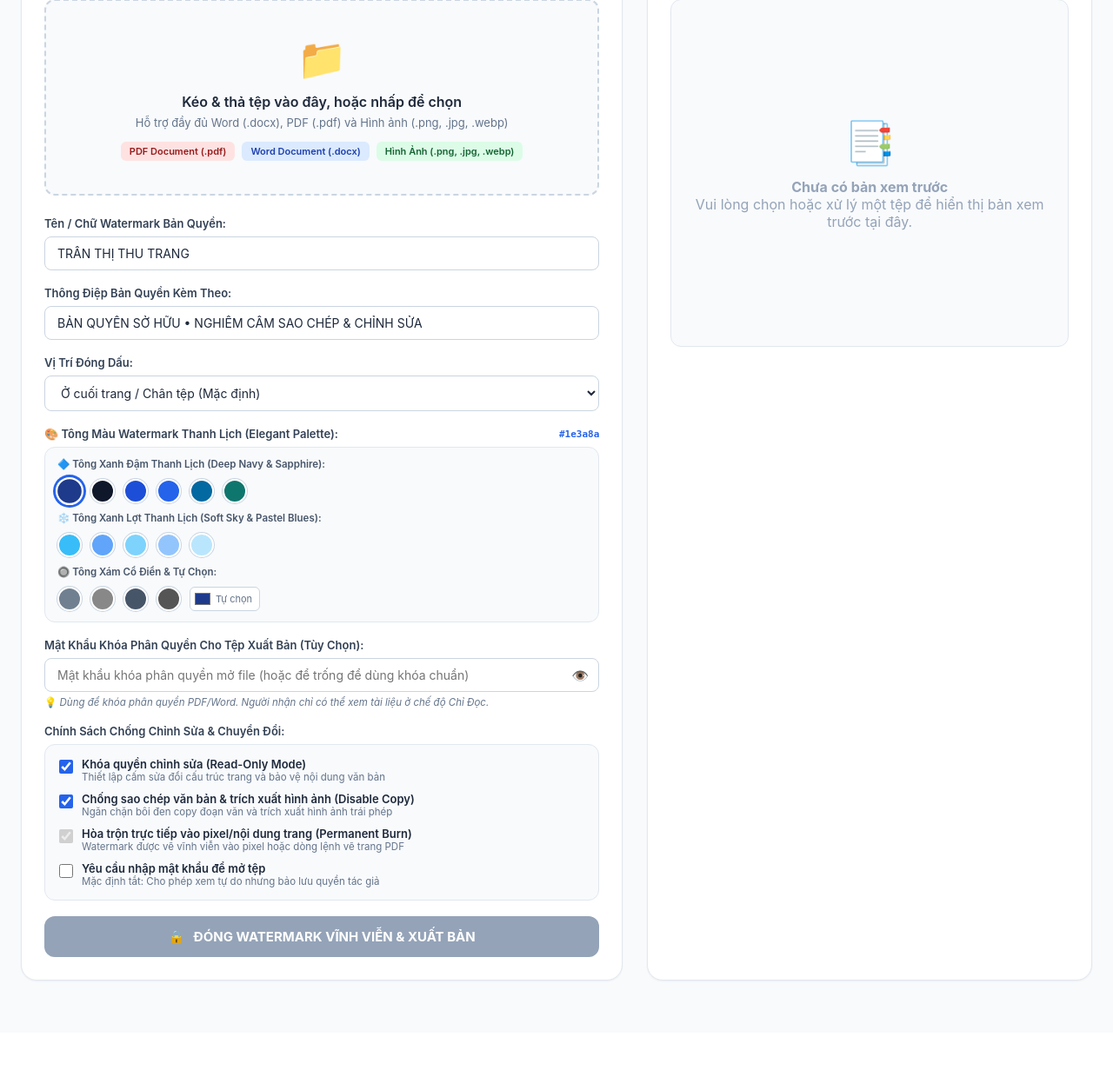
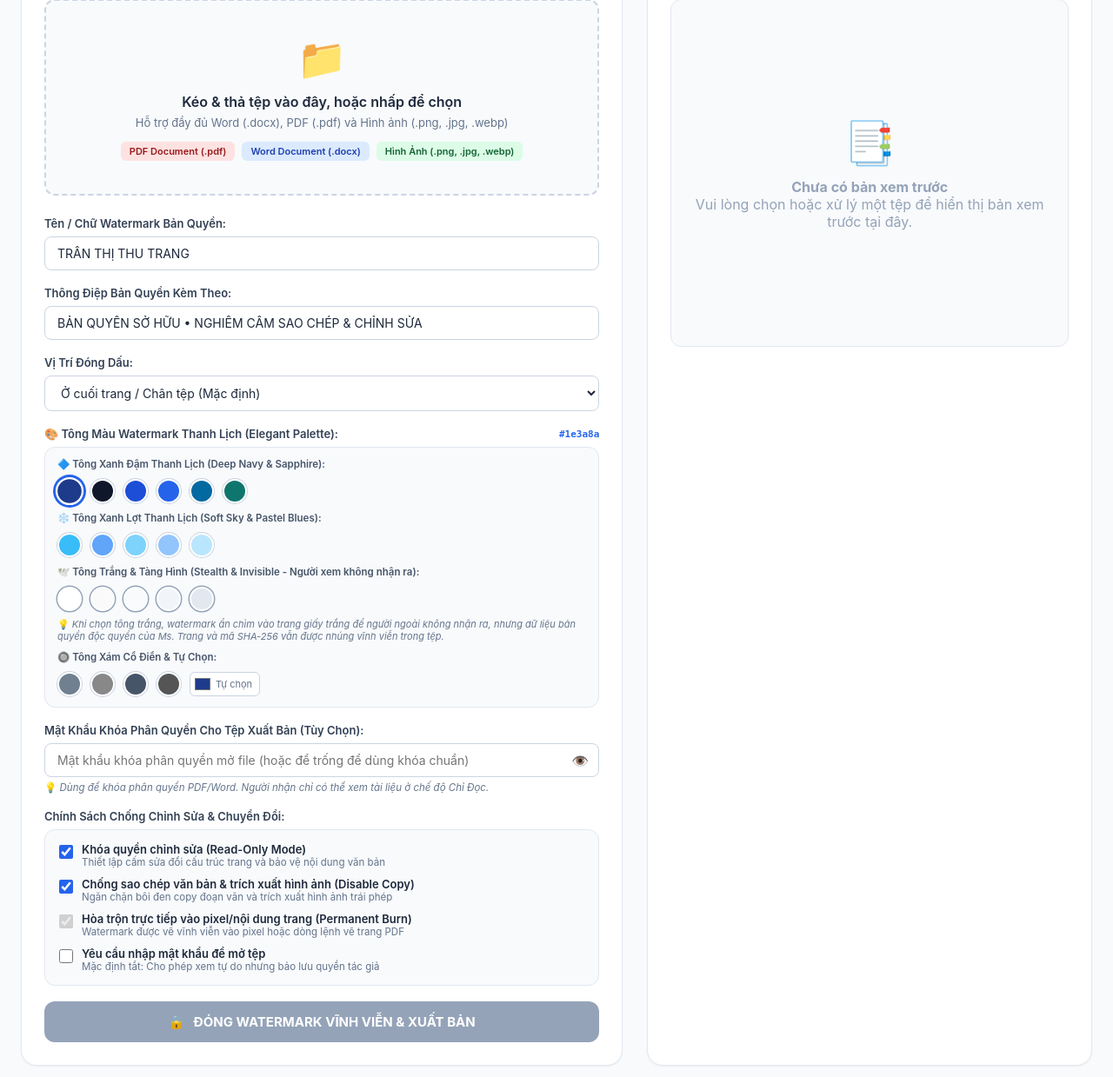
Before and after one commit to tranchangchangtienganh-code/watermark, a Flask app: page / in a window 1280 px wide. Shown: the part 400-1639 px from the top of the page at 87% size. Before the commit the page ends 1529 px from the top, so only its background shows below. Run offline with Flask 3, Linux system fonts and the light colour scheme; data that the repository does not hold is empty.

Commit message:
feat(palette): add stealth invisible white palette (#ffffff, #fafafa, #f8fafc) and automatic banner suppression for covert watermarks

```diff
--- a/static/css/style.css
+++ b/static/css/style.css
@@ -453,6 +453,21 @@ body {
 }
 
 .color-option.selected {
+  box-shadow: 0 0 0 2.5px var(--primary);
+  transform: scale(1.15);
+}
+
+.color-option-white {
+  border: 2px solid #ffffff;
+  box-shadow: 0 0 0 1.5px #94a3b8;
+}
+
+.color-option-white:hover {
+  box-shadow: 0 0 0 2px var(--primary);
+  transform: scale(1.15);
+}
+
+.color-option-white.selected {
   box-shadow: 0 0 0 2.5px var(--primary);
   transform: scale(1.15);
 }
--- a/templates/index.html
+++ b/templates/index.html
@@ -196,7 +196,22 @@
                   </div>
                 </div>
 
-                <!-- 3. Nhóm Xám Cổ Điển & Màu Tự Chọn -->
+                <!-- 3. Nhóm Tông Trắng & Tàng Hình Bản Quyền (Stealth & Invisible White) -->
+                <div class="palette-section" style="margin-top: 10px;">
+                  <span class="palette-subtitle">🕊️ Tông Trắng & Tàng Hình (Stealth & Invisible - Người xem không nhận ra):</span>
+                  <div class="color-presets">
+                    <div class="color-option color-option-white" data-color="#ffffff" style="background-color: #ffffff;" title="Pure White (#ffffff) - Trắng Tinh Khiết / Tàng Hình Tuyệt Đối"></div>
+                    <div class="color-option color-option-white" data-color="#fafafa" style="background-color: #fafafa;" title="Snow White (#fafafa) - Trắng Tuyết Mờ Ảo Khó Thấy"></div>
+                    <div class="color-option color-option-white" data-color="#f8fafc" style="background-color: #f8fafc;" title="Ghost White (#f8fafc) - Trắng Khói Ẩn Hiện"></div>
+                    <div class="color-option color-option-white" data-color="#f1f5f9" style="background-color: #f1f5f9;" title="Mist White (#f1f5f9) - Trắng Sương Mù Siêu Nhẹ"></div>
+                    <div class="color-option color-option-white" data-color="#e2e8f0" style="background-color: #e2e8f0;" title="Soft Silver White (#e2e8f0) - Trắng Bạc Dấu Chìm Tinh Tế"></div>
+                  </div>
+                  <span style="font-size: 11px; color: #64748b; margin-top: 2px;">
+                    💡 <em>Khi chọn tông trắng, watermark ẩn chìm vào trang giấy trắng để người ngoài không nhận ra, nhưng dữ liệu bản quyền độc quyền của Ms. Trang và mã SHA-256 vẫn được nhúng vĩnh viễn trong tệp.</em>
+                  </span>
+                </div>
+
+                <!-- 4. Nhóm Xám Cổ Điển & Màu Tự Chọn -->
                 <div class="palette-section" style="margin-top: 10px;">
                   <span class="palette-subtitle">🔘 Tông Xám Cổ Điển & Tự Chọn:</span>
                   <div class="color-presets">
```
Also changed, not shown: core/processors/image_processor.py (+10 -4 lines), public/index.html (+16 -1 lines), public/static/css/style.css (+15 -0 lines).
